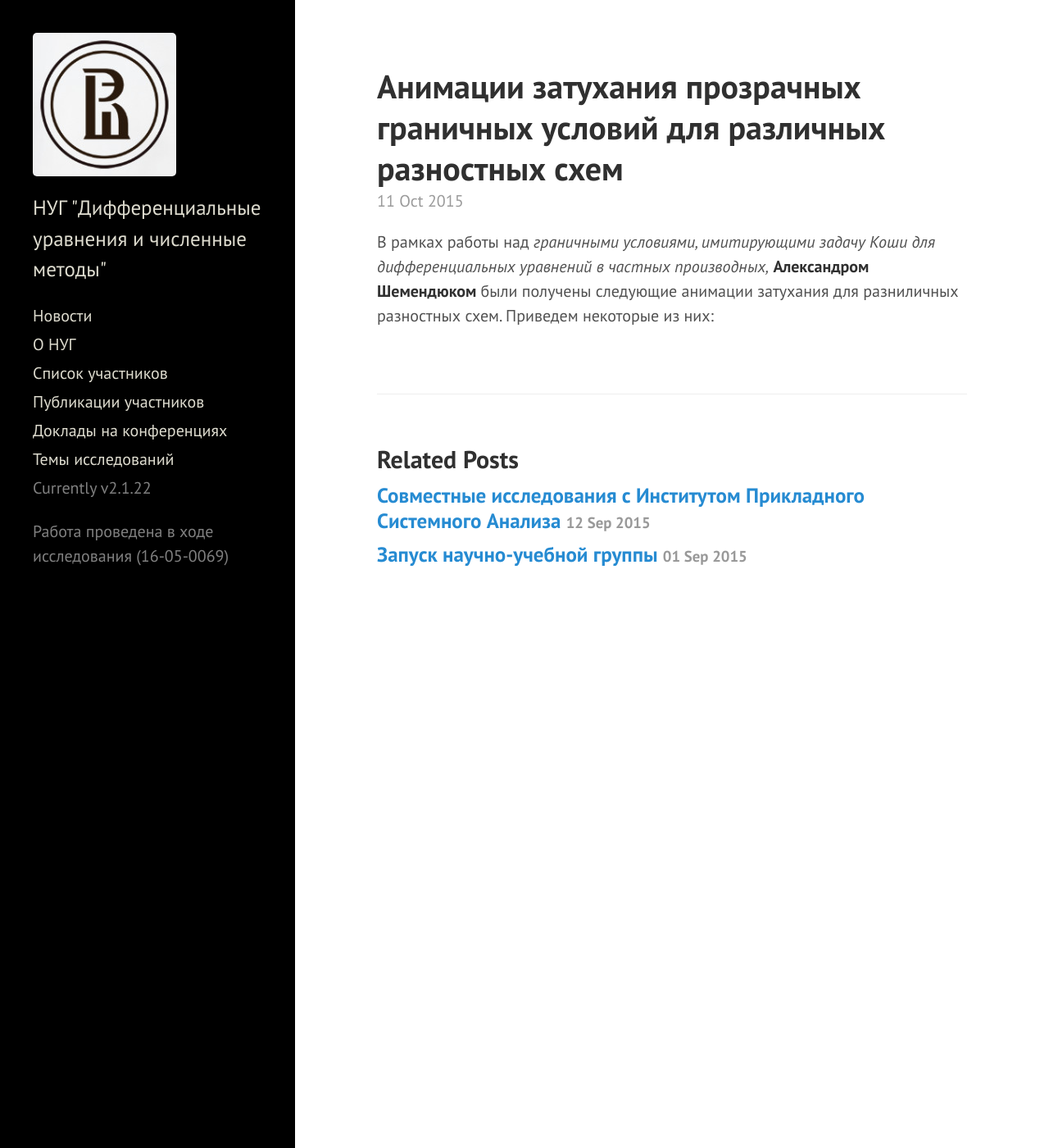
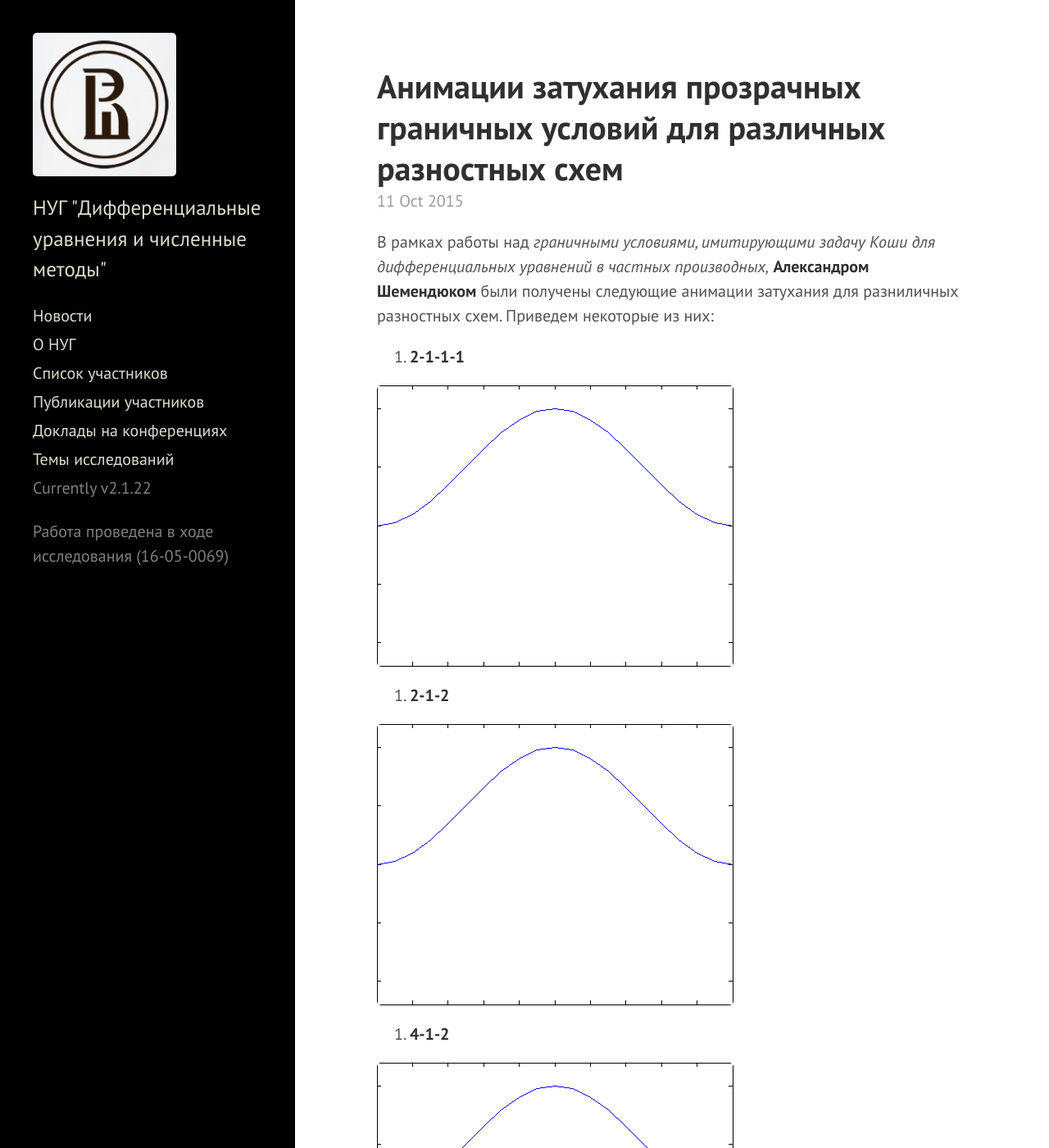
Before and after one commit to hsemmsg/hsemmsg.github.io, a Jekyll site: the page built from _posts/2015-10-11-anym.md, in a window 1280 px wide and 1400 px high. Shown: the whole window at 82% size. Built offline with Jekyll 4.4.1, drawn with Linux system fonts in a browser that asks for light colours; comment, search, counter and statistics services are not loaded.

Commit message:
Minor fixes

```diff
--- a/_posts/2015-10-11-anym.md
+++ b/_posts/2015-10-11-anym.md
@@ -7,3 +7,19 @@ comments: true
 ---
 
 В рамках работы над _граничными условиями, имитирующими задачу Коши для дифференциальных уравнений в частных производных,_ **Александром Шемендюком** были получены следующие анимации затухания для разниличных разностных схем. Приведем некоторые из них:
+
+1. **2-1-1-1**
+
+  ![](/images/anim_2_1_1_1_nu_0.70711_t_1.8.gif)
+
+2. **2-1-2**
+
+  ![](/images/anim_2_1_2_nu_0.70711_t_1.8.gif)
+
+3. **4-1-2**
+
+  ![](/images/anim_4_1_2_nu_0.70711_t_1.8.gif)
+
+4. **4-1-3**
+
+  ![](/images/anim_4_1_3_nu_0.70711_t_0.8.gif)
```
